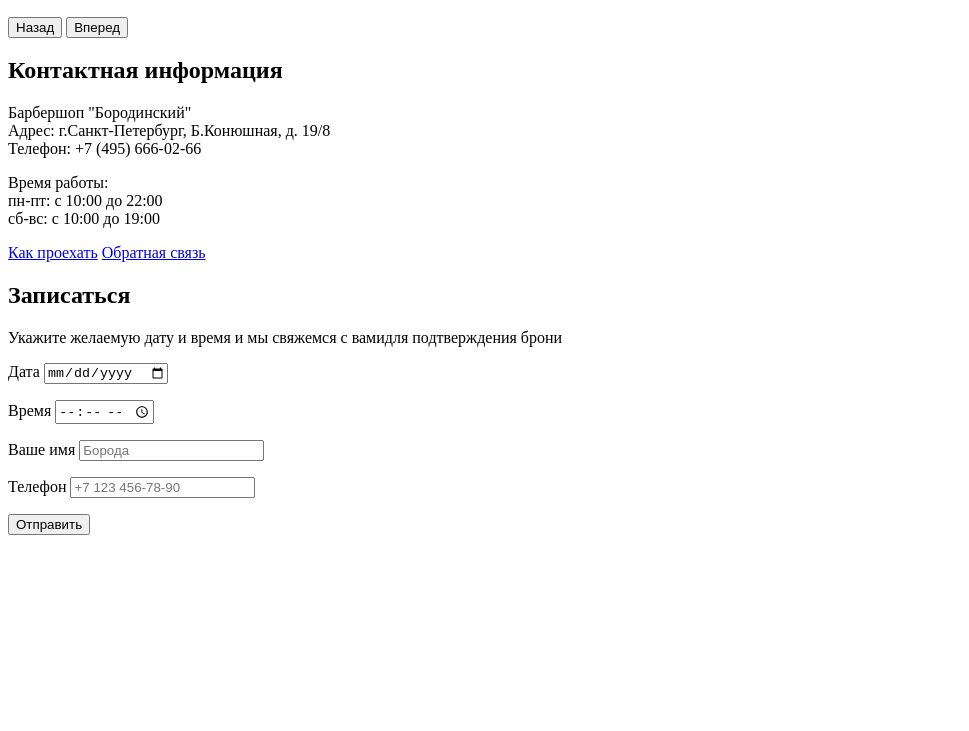
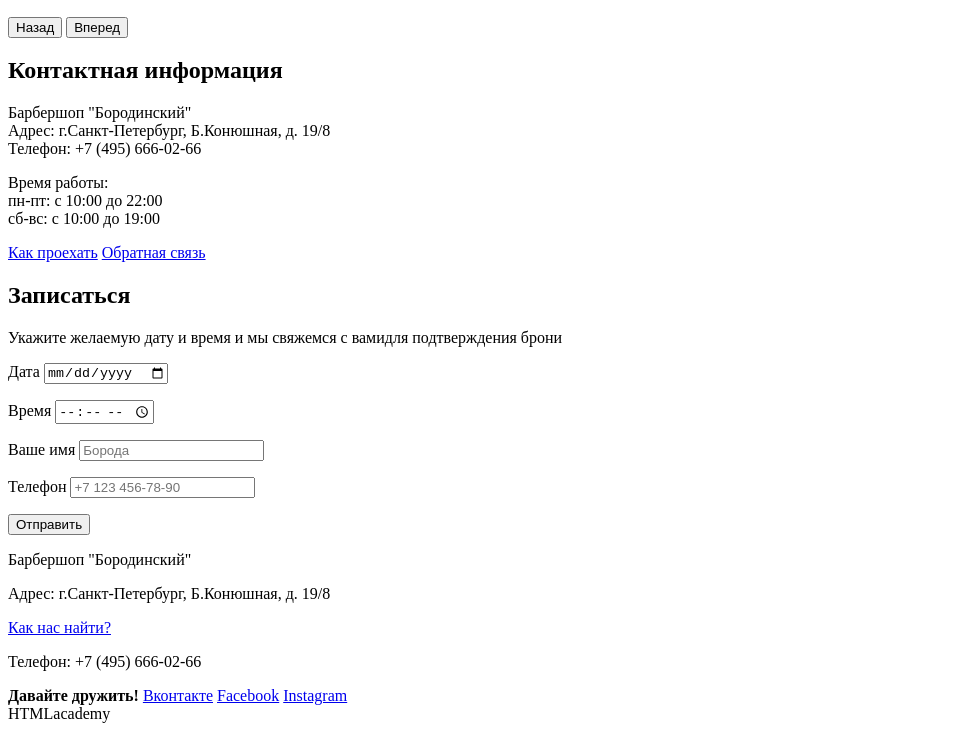
Before and after one commit to Eremor/barbershop, a plain HTML site: page index.html in a window 1280 px wide. Shown: the part 1411-2142 px from the top of the page, without its empty margins (0-969 px from the left). Before the commit the page ends 1954 px from the top, so only its background shows below. Drawn offline with Linux system fonts and the light colour scheme.

Commit message:
add footer structure

```diff
--- a/index.html
+++ b/index.html
@@ -88,5 +88,21 @@
         </form>
       </section>
     </main>
+    <footer class="footer">
+      <div class="footer__info">
+        <p class="footer__text">Барбершоп "Бородинский"</p>
+        <p class="footer__text">Адрес: г.Санкт-Петербург, Б.Конюшная, д. 19/8</p>
+        <a href="#" class="footer__text footer__link">Как нас найти?</a>
+        <p class="footer__text">Телефон: +7 (495) 666-02-66</p>
+      </div>
+      <div class="footer__social">
+        <b class="footer__text">Давайте дружить!</b>
+        <a href="#">Вконтакте</a>
+        <a href="#">Facebook</a>
+        <a href="#">Instagram</a>
+      </div>
+      <div class="">HTMLacademy</a>
+      </div>
+    </footer>
   </body>
 </html>
```
